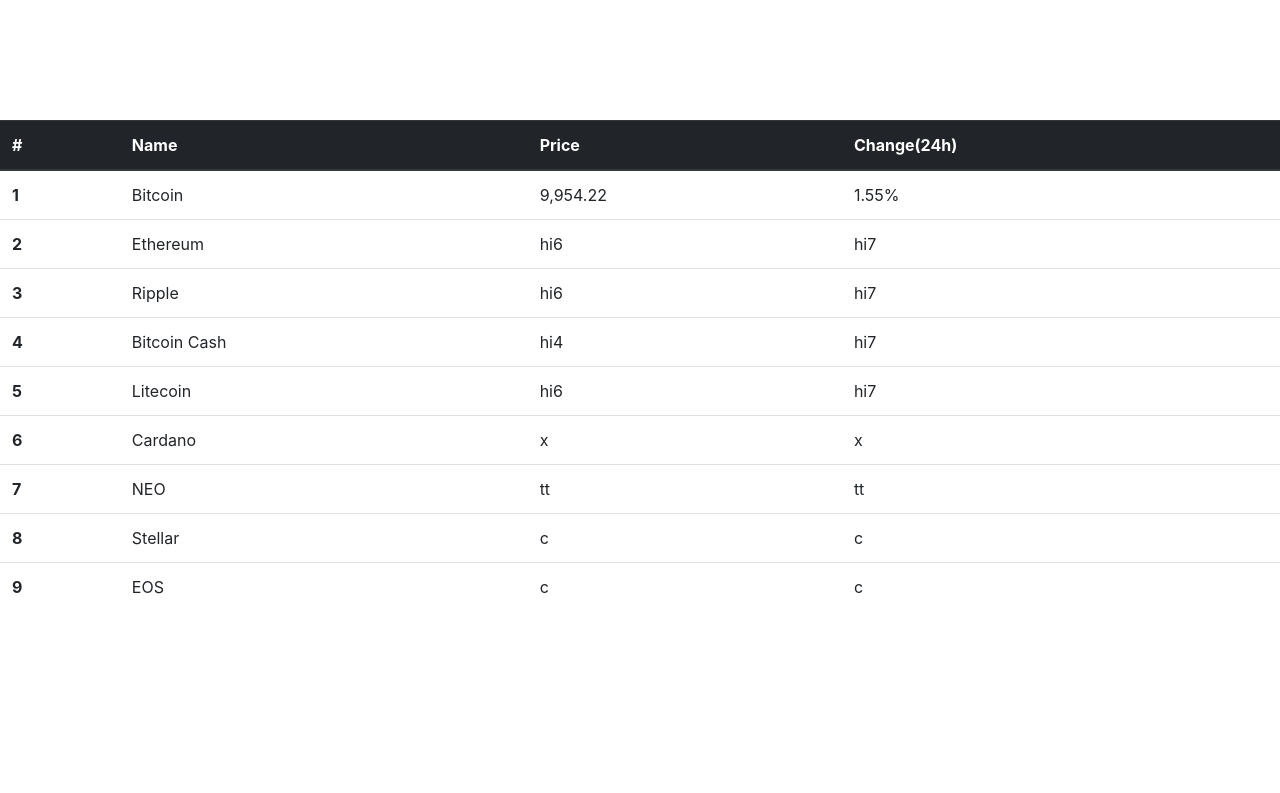
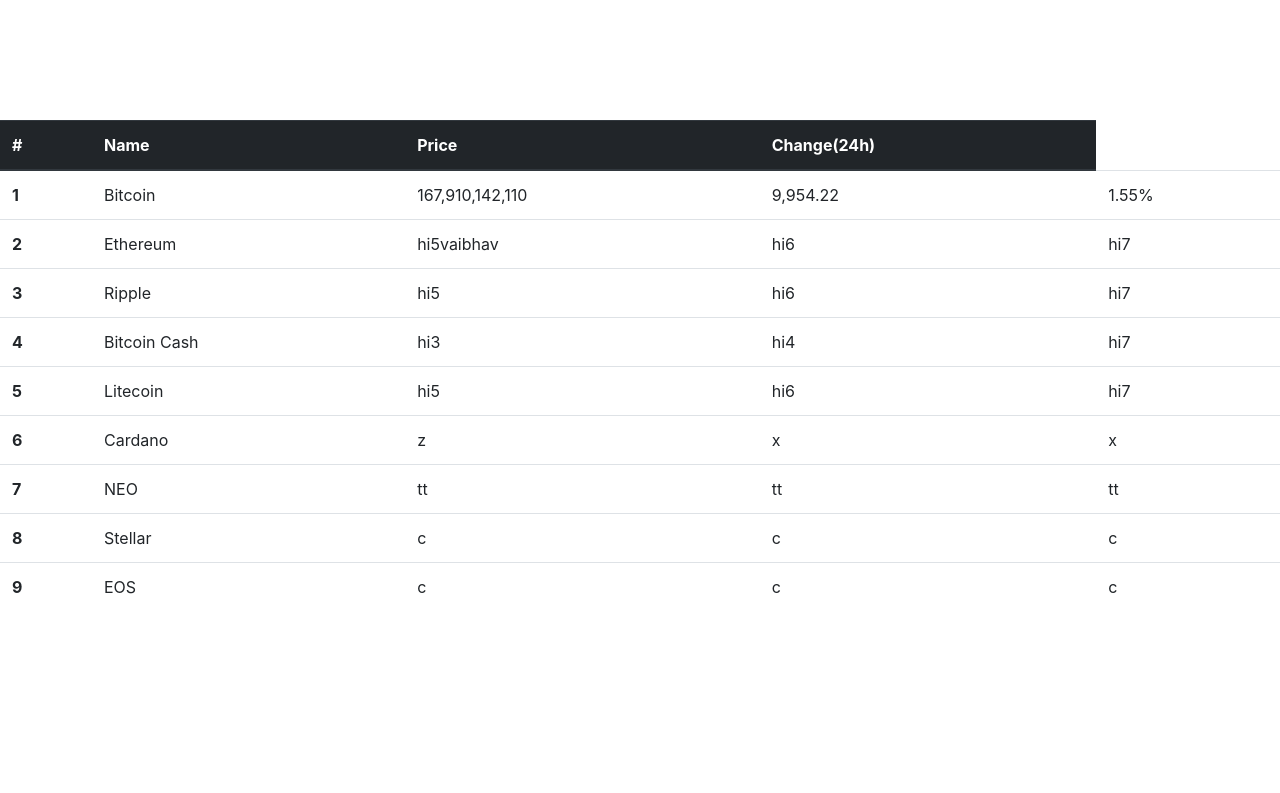
Before and after one commit to vaibhavchhabra800/Crypter2, a Django app: page / in a window 1280 px wide. Shown: the part 58-851 px from the top of the page. Run offline with Django 3.2, Linux system fonts and the light colour scheme; some libraries are stand-ins or nearby versions.

Commit message:
Push again responsive

```diff
--- a/mainpage/templates/home2.html
+++ b/mainpage/templates/home2.html
@@ -18,7 +18,7 @@
         <tr >
             <th scope="col">#</th>
             <th scope="col">Name</th>
-            <th scope="col" class="d-none d-lg-block d-xl-none">Market Cap</th>
+            <th  class="d-none d-lg-block d-xl-none">Market Cap</th>
             <th scope="col">Price</th>
             <th scope="col" class=" .d-none .d-lg-block .d-xl-none">Change(24h)</th>
             <th scope="col" class="d-none d-lg-block d-xl-none">MarketCap Graph</th>
@@ -28,7 +28,7 @@
         <tr id="1">
             <th scope="row">1</th>
             <td>Bitcoin</td>
-            <td class="d-none d-lg-block d-xl-none">167,910,142,110</td>
+            <td  >167,910,142,110</td>
             <td>9,954.22</td>
             <td >1.55%</td>
             <td class="d-none d-lg-block d-xl-none">bbb</td>
@@ -36,7 +36,7 @@
         <tr id="2">
             <th scope="row">2</th>
             <td>Ethereum</td>
-            <td class="d-none d-lg-block d-xl-none">hi5vaibhav</td>
+            <td >hi5vaibhav</td>
             <td>hi6</td>
             <td >hi7</td>
             <td class="d-none d-lg-block d-xl-none">hi8</td>
@@ -44,7 +44,7 @@
         <tr id="3">
             <th scope="row">3</th>
             <td>Ripple</td>
-            <td class="d-none d-lg-block d-xl-none">hi5</td>
+            <td >hi5</td>
             <td>hi6</td>
             <td ">hi7</td>
             <td class="d-none d-lg-block d-xl-none">hi8</td>
@@ -52,7 +52,7 @@
         <tr id="4">
             <th scope="row">4</th>
             <td>Bitcoin Cash</td>
-            <td class="d-none d-lg-block d-xl-none">hi3</td>
+            <td >hi3</td>
             <td>hi4</td>
             <td >hi7</td>
             <td class="d-none d-lg-block d-xl-none">hi8</td>
@@ -60,7 +60,7 @@
         <tr id="5">
             <th scope="row">5</th>
             <td>Litecoin</td>
-            <td class="d-none d-lg-block d-xl-none">hi5</td>
+            <td >hi5</td>
             <td>hi6</td>
             <td ">hi7</td>
             <td class="d-none d-lg-block d-xl-none">hi8</td>
@@ -68,7 +68,7 @@
         <tr id="6">
             <th scope="row">6</th>
             <td>Cardano</td>
-            <td class="d-none d-lg-block d-xl-none">z</td>
+            <td >z</td>
             <td>x</td>
             <td>x</td>
             <td class="d-none d-lg-block d-xl-none">x</td>
@@ -77,7 +77,7 @@
         <tr id="7">
             <th scope="row">7</th>
             <td>NEO</td>
-            <td class="d-none d-lg-block d-xl-none">tt</td>
+            <td >tt</td>
             <td>tt</td>
             <td >tt</td>
             <td class="d-none d-lg-block d-xl-none">tt</td>
@@ -86,7 +86,7 @@
         <tr id="8">
             <th scope="row">8</th>
             <td>Stellar</td>
-            <td class="d-none d-lg-block d-xl-none">c</td>
+            <td >c</td>
             <td>c</td>
             <td >c</td>
             <td class="d-none d-lg-block d-xl-none">c</td>
@@ -94,7 +94,7 @@
         <tr id="9">
             <th scope="row">9</th>
             <td>EOS</td>
-            <td class="d-none d-lg-block d-xl-none">c</td>
+            <td>c</td>
             <td>c</td>
             <td >c</td>
             <td class="d-none d-lg-block d-xl-none">c</td>
```
